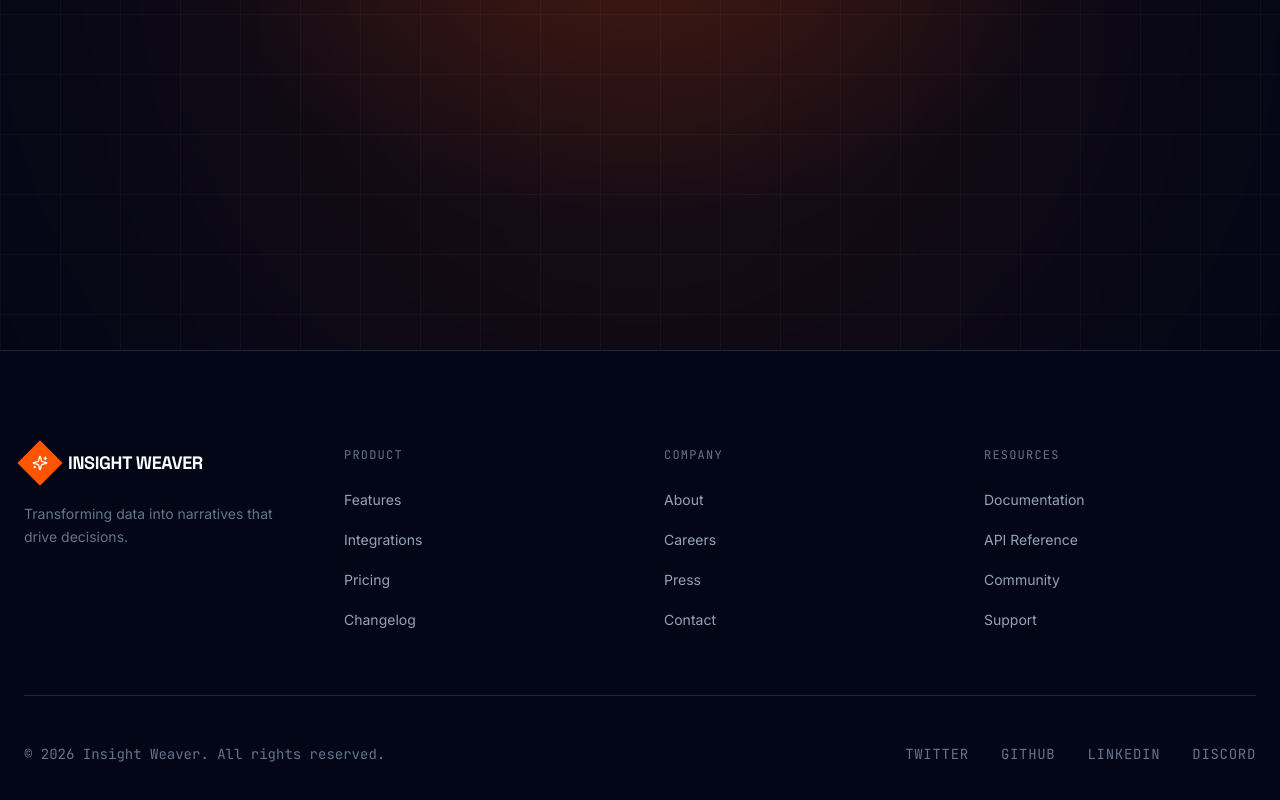
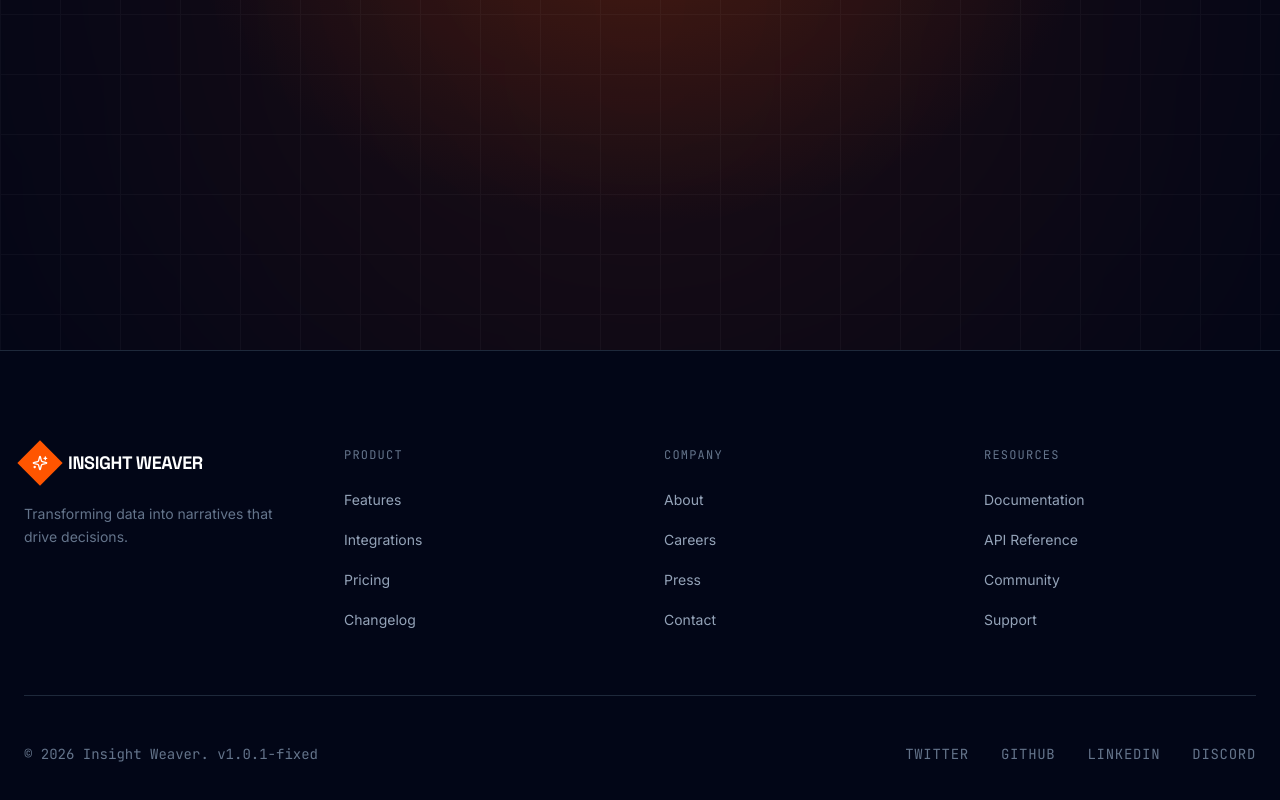
Before and after one commit to adi0900/insight-weaver, a Next.js app in the folder narrative-hub/: page / in a window 1280 px wide. Shown: the part 8289-9089 px from the top of the page. Built offline with nearby package versions, Linux system fonts and the light colour scheme; a web font is replaced by a local one.

Commit message:
chore: move vercel config and add version tag

```diff
--- a/narrative-hub/src/app/page.tsx
+++ b/narrative-hub/src/app/page.tsx
@@ -597,7 +597,7 @@ export default function HomePage() {
 
                     <div className="flex flex-col md:flex-row justify-between items-center gap-6 pt-12 border-t border-slate-800">
                         <div className="text-slate-500 text-sm font-mono">
-                            © 2026 Insight Weaver. All rights reserved.
+                            © 2026 Insight Weaver. v1.0.1-fixed
                         </div>
                         <div className="flex gap-8">
                             {['Twitter', 'GitHub', 'LinkedIn', 'Discord'].map(social => (
```
Also changed, not shown: narrative-hub/vercel.json (added).
